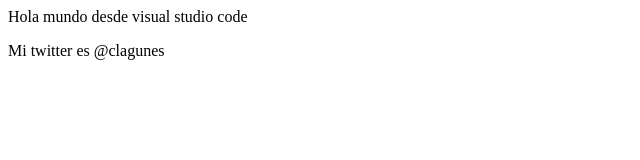
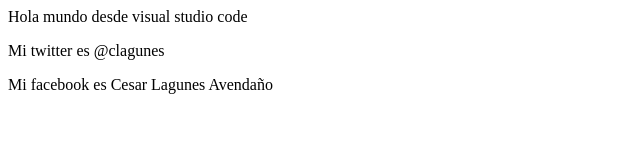
Before and after one commit to clagunes/projectoDemoCursoPreWork, a plain HTML site: page index.html in a window 1280 px wide. Shown: the whole page, without its empty margins (0-640 px from the left). Drawn offline with Linux system fonts and the light colour scheme.

Commit message:
Agregue Facebook

```diff
--- a/index.html
+++ b/index.html
@@ -9,5 +9,6 @@
 <body>
     <article>Hola mundo desde visual studio code</article>
     <p>Mi twitter es @clagunes</p>
+    <p>Mi facebook es Cesar Lagunes Avendaño</p>
 </body>
 </html>
```
